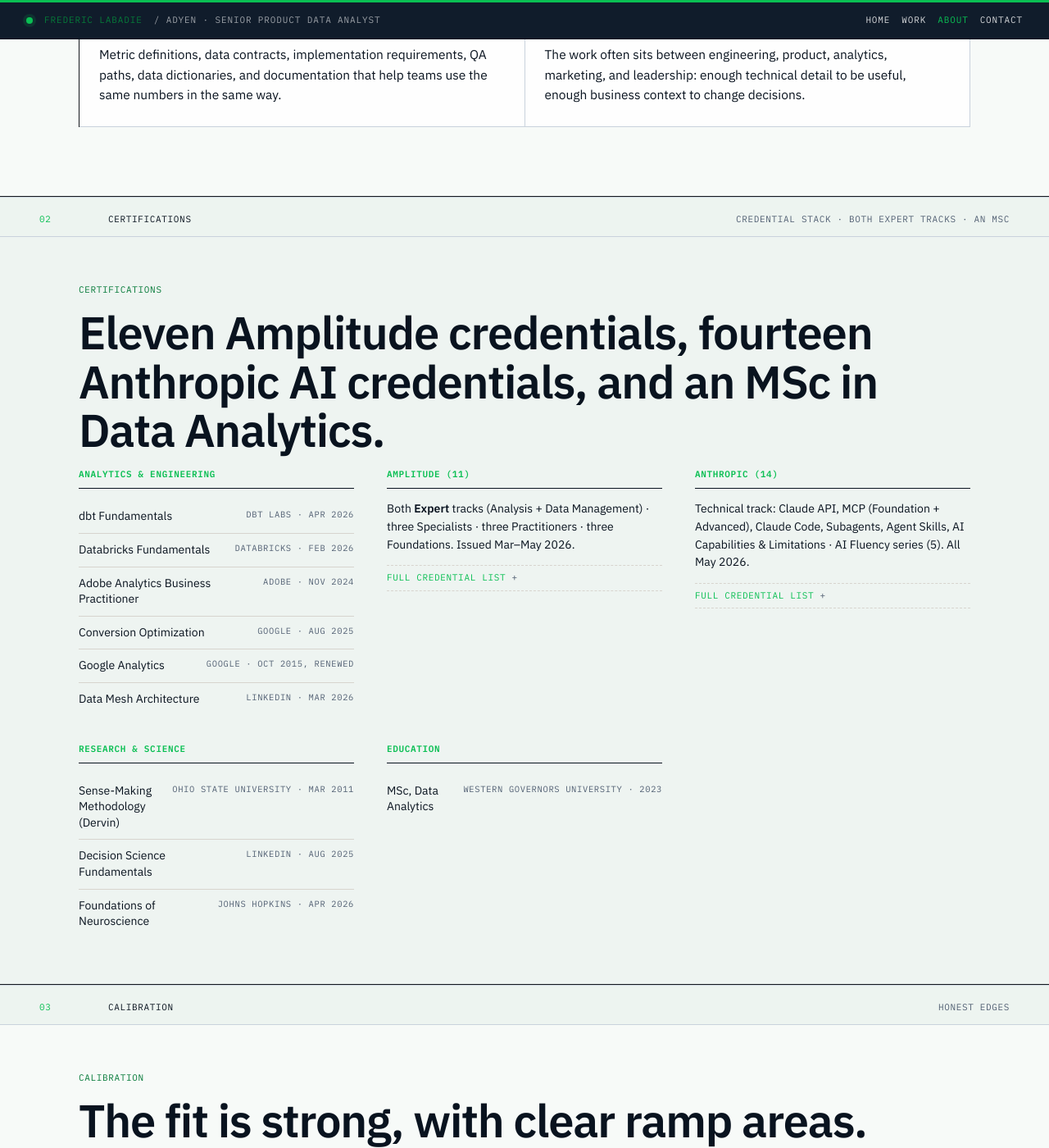
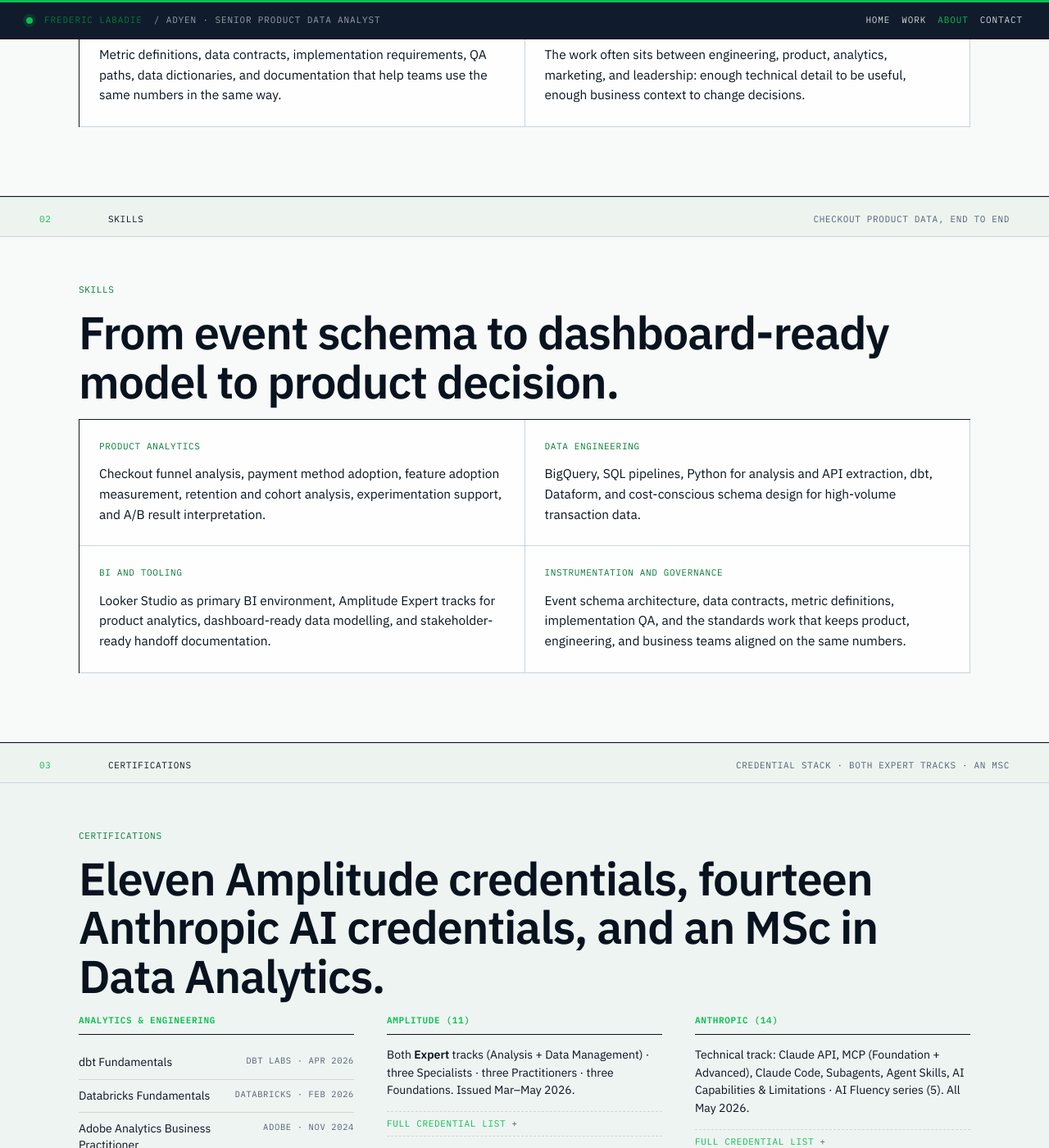
Before and after one commit to fredericlabadie/fredericlabadie.github.io, a Jekyll site: the page built from adyen/about/index.html, in a window 1280 px wide and 1400 px high, scrolled down 1164 px. Shown: the whole window at 82% size. Built offline with Jekyll 4.4.1, drawn with Linux system fonts in a browser that asks for light colours; comment, search, counter and statistics services are not loaded.

Commit message:
Content consistency pass across main, Philips, and Adyen
Availability:
- Main about: "available immediately" → "standard notice applies" (two
  occurrences + section tag)

Anthropic credentials:
- Main about: add Anthropic (14) mini-card to credentials grid; update
  h2 heading and section tag to name the credentials
- Philips about: update cert section h2 and title to name Anthropic (14)
  (section itself was already present)

Adyen about:
- Add Skills section (02) with checkout product data framing: product
  analytics, data engineering, BI and tooling, instrumentation and governance
- Renumber Certifications 02→03, Calibration 03→04

Adyen contact:
- Add availability/notice signal to intro paragraph
- Remove CV caveat; update copy to confirm Adyen-specific PDF

Co-Authored-By: Claude Sonnet 4.6 <noreply@anthropic.com>

```diff
--- a/adyen/about/index.html
+++ b/adyen/about/index.html
@@ -85,9 +85,60 @@ robots: "noindex, nofollow"
     </div>
   </section>
 
+  <section id="skills">
+    <div class="section-head">
+      <div class="num">02</div>
+      <div class="label">Skills</div>
+      <div class="title">Checkout product data, end to end</div>
+    </div>
+    <div class="section-body">
+      <div class="container">
+        <p class="section-eyebrow">Skills</p>
+        <h2 class="section-heading">
+          From event schema to dashboard-ready model to product decision.
+        </h2>
+        <div class="card-row card-row-2">
+          <div class="card">
+            <div class="card-label">Product analytics</div>
+            <div class="card-body">
+              Checkout funnel analysis, payment method adoption, feature
+              adoption measurement, retention and cohort analysis,
+              experimentation support, and A/B result interpretation.
+            </div>
+          </div>
+          <div class="card">
+            <div class="card-label">Data engineering</div>
+            <div class="card-body">
+              BigQuery, SQL pipelines, Python for analysis and API
+              extraction, dbt, Dataform, and cost-conscious schema design
+              for high-volume transaction data.
+            </div>
+          </div>
+          <div class="card">
+            <div class="card-label">BI and tooling</div>
+            <div class="card-body">
+              Looker Studio as primary BI environment, Amplitude Expert
+              tracks for product analytics, dashboard-ready data
+              modelling, and stakeholder-ready handoff documentation.
+            </div>
+          </div>
+          <div class="card">
+            <div class="card-label">Instrumentation and governance</div>
+            <div class="card-body">
+              Event schema architecture, data contracts, metric
+              definitions, implementation QA, and the standards work that
+              keeps product, engineering, and business teams aligned on
+              the same numbers.
+            </div>
+          </div>
+        </div>
+      </div>
+    </div>
+  </section>
+
   <section id="certifications" class="alt">
     <div class="section-head">
-      <div class="num">02</div>
+      <div class="num">03</div>
       <div class="label">Certifications</div>
       <div class="title">
         Credential stack &middot; both Expert tracks &middot; an MSc
@@ -310,7 +361,7 @@ robots: "noindex, nofollow"
 
   <section id="calibration">
     <div class="section-head">
-      <div class="num">03</div>
+      <div class="num">04</div>
       <div class="label">Calibration</div>
       <div class="title">Honest edges</div>
     </div>
--- a/adyen/contact/index.html
+++ b/adyen/contact/index.html
@@ -55,7 +55,7 @@ robots: "noindex, nofollow"
         <a class="channel-card" href="/assets/resume/frederic-labadie-adyen-cv.pdf" download>
           <span class="channel-label">CV</span>
           <span class="channel-title">Download PDF</span>
-          <span class="channel-body">Current CV. The Adyen-specific version can be supplied separately if needed.</span>
+          <span class="channel-body">Current CV, prepared for the Adyen Senior Product Data Analyst role.</span>
         </a>
       </div>
     </div>
--- a/philips/about/index.html
+++ b/philips/about/index.html
@@ -299,15 +299,15 @@ og_url: "https://fredericlabadie.com/philips/about/"
       <div class="num">04</div>
       <div class="label">Certifications</div>
       <div class="title">
-        Certification stack &middot; both Expert tracks &middot; an MSc
+        Certification stack &middot; both Expert tracks &middot; Anthropic AI &middot; an MSc
       </div>
     </div>
     <div class="section-body">
       <div class="container">
         <p class="section-eyebrow">Certifications</p>
         <h2 class="section-heading">
-          Eleven Amplitude credentials including both Expert tracks, two
-          warehouses, and an MSc.
+          Eleven Amplitude credentials, fourteen Anthropic AI credentials,
+          two warehouses, and an MSc.
         </h2>
 
         <div class="cert-grid">
```
Also changed, not shown: other parts of adyen/contact/index.html (+1 -1 lines), about/index.html (+16 -7 lines).
